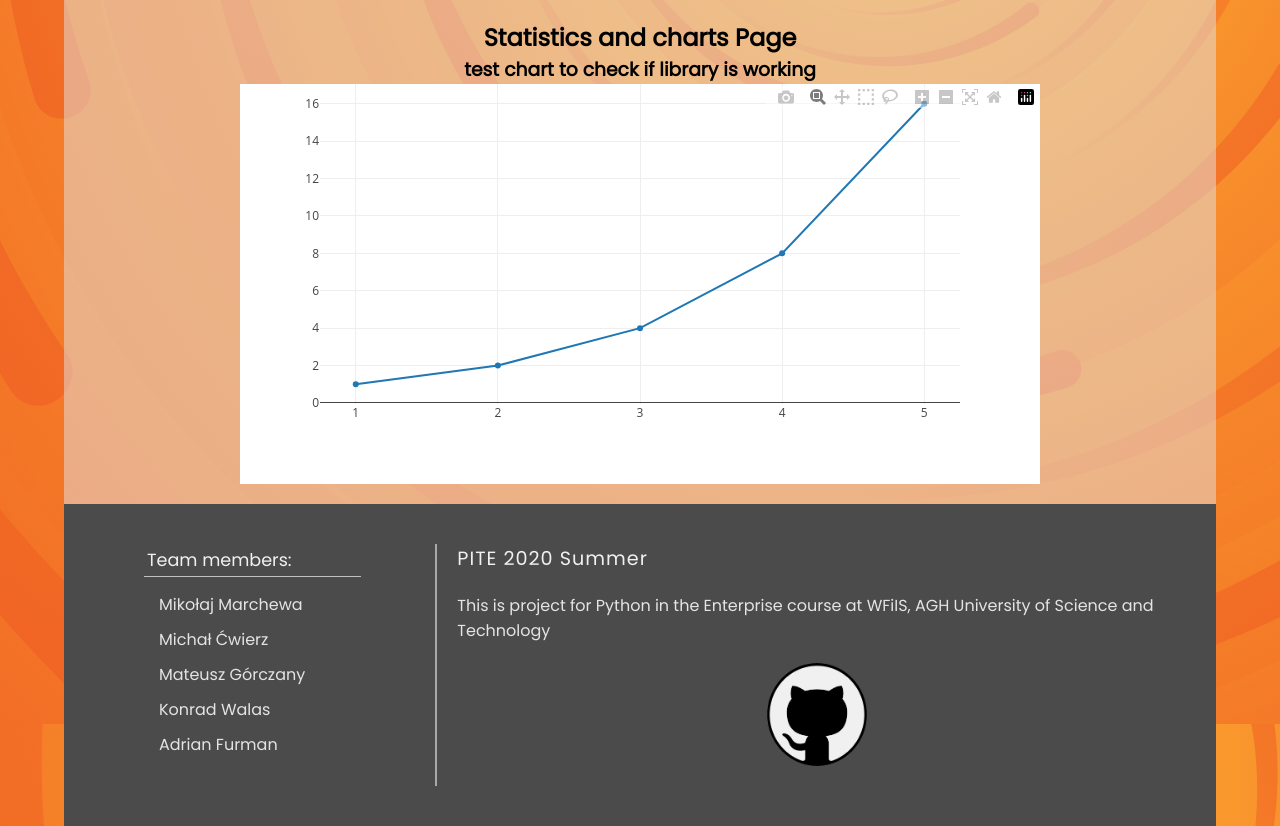
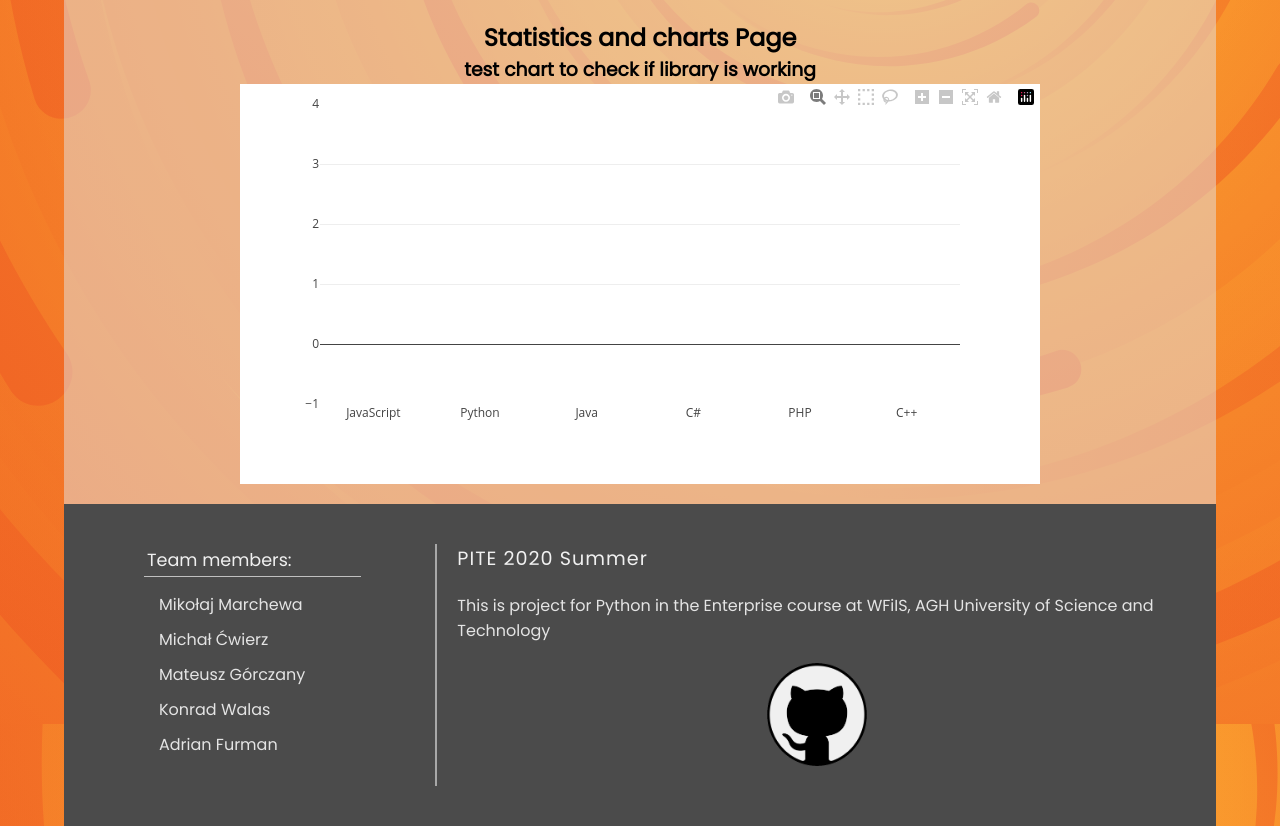
Before and after one commit to HappyButter/Jobaid, a Django app: page /statistics/ in a window 1280 px wide. Shown: the part 236-1062 px from the top of the page. Run offline with Django 3.2, Linux system fonts and the light colour scheme; data that the repository does not hold is empty; some libraries are stand-ins or nearby versions.

Commit message:
Add example endpoint for json chart data

```diff
--- a/job_offers/templates/job_offers/content.html
+++ b/job_offers/templates/job_offers/content.html
@@ -16,6 +16,7 @@
             <div class="form__item experience">
                 <label class="form__label experience__title">experience:</label>
                 <select name="experience_level" class="form__input experience__select">
+                    <option class="experience__option" value="">all</option>
                     <option class="experience__option" value="junior">junior</option>
                     <option class="experience__option" value="mid">mid</option>
                     <option class="experience__option" value="senior">senior</option>
@@ -71,11 +72,11 @@
                     <div class="offer__technologies">
                         <span class="details__prefix">technologies:</span>
                         {% for tech in offer.technologies %}
-                            <span class="language__item">{{ tech }}</span>
+                            <span class="technology__item">{{ tech }}</span>
                         {% endfor %}
                     </div>
                     <div class="offer__finances">
-                        <span class="details__prefix ">salary:</span>
+                        <span class="details__prefix details__salary">salary:</span>
                         <div>
                             {% if offer.finances.contracts.b2b %}
                                 {% if offer.finances.salary.b2b.max and offer.finances.salary.b2b.min %}
--- a/statistics_and_charts/static/statistics_and_charts/scripts/statistics.js
+++ b/statistics_and_charts/static/statistics_and_charts/scripts/statistics.js
@@ -1,16 +1,49 @@
 console.log("hello there from statistics script");
 
 const chartDiv = document.querySelector('.chart__example');
+// Plotly.newPlot(chartDiv, {}, {});
 
-const data = [{
-    x: [1, 2, 3, 4, 5],
-    y: [1, 2, 4, 8, 16]
-}];
-
-const layout = {
-    margin: {
-        t: 0
-    }
+const fetchData = async (url) => {
+    const response = await fetch(url);
+    return await response.json();
 }
 
-Plotly.newPlot( chartDiv, data, layout);
+const createPlot = async (url, chartDiv) => {
+    const statistics = await fetchData(url);
+    console.log(statistics);
+
+    const values = Object.values(statistics);
+    const labels = Object.keys(statistics);
+
+    const total = values.reduce((sum, value) => sum + value, 0);
+    const normalized = values.map(value => value/total * 100)
+
+    // const data = [{
+    //     values,
+    //     labels,
+    //     type: 'pie'
+    // }];
+    const data = [
+        {
+            x: labels,
+            y: normalized,
+            histfunc: 'count',
+            opacity: 0.8,
+            type: 'bar',
+            marker: {
+                color: 'darkblue'
+            }
+        }
+    ]
+
+    const layout = {
+        margin: {
+            t: 20
+        }
+    }
+
+    Plotly.newPlot(chartDiv, data, layout);
+}
+
+
+createPlot('http://127.0.0.1:8000/statistics/example/', chartDiv);
--- a/statistics_and_charts/templates/statistics_and_charts/statistics.html
+++ b/statistics_and_charts/templates/statistics_and_charts/statistics.html
@@ -2,5 +2,5 @@
 {% block content %}
     <h2>Statistics and charts Page</h2>
     <h3>test chart to check if library is working</h3>
-    <div class="chart__example" style="width: 800px; height: 400px;"></div>
+    <div class="chart__example" style="width: 800px; height: 400px;" id="example"></div>
 {% endblock content %}
--- a/statistics_and_charts/urls.py
+++ b/statistics_and_charts/urls.py
@@ -4,4 +4,5 @@
 
 urlpatterns = [
     path("", views.statistics, name="statistics_and_charts-home"),
+    path("example/", views.example, name="statistics_example")
 ]
--- a/statistics_and_charts/views.py
+++ b/statistics_and_charts/views.py
@@ -1,4 +1,6 @@
 from django.shortcuts import render
+from django.http import JsonResponse
+from  job_offers.models import JobPosition
 
 
 def statistics(request):
@@ -7,5 +9,33 @@
         'app': 'statistics_and_charts',
         'page':'statistics'
     }
+    return render(request, "statistics_and_charts/statistics.html", context)
 
-    return render(request, "statistics_and_charts/statistics.html", context)
+
+def example(request):
+    offers = JobPosition.objects()
+    stats = {
+        'JavaScript': 0,
+        'Python': 0,
+        'Java': 0,
+        'C#': 0,
+        'PHP': 0,
+        'C++': 0
+    }
+
+    for offer in offers:
+        lowercase_languages = [lang.lower() for lang in offer['languages']]
+        if 'javascript' in lowercase_languages:
+            stats['JavaScript'] += 1
+        if 'python' in lowercase_languages:
+            stats['Python'] += 1
+        if 'java' in lowercase_languages:
+            stats['Java'] += 1
+        if 'c#' in lowercase_languages:
+            stats['C#'] += 1
+        if 'php' in lowercase_languages:
+            stats['PHP'] += 1
+        if 'c++' in lowercase_languages:
+            stats['C++'] += 1
+
+    return JsonResponse(stats)
```
Also changed, not shown: job_offers/static/job_offers/styles/offers.css (+10 -11 lines).
